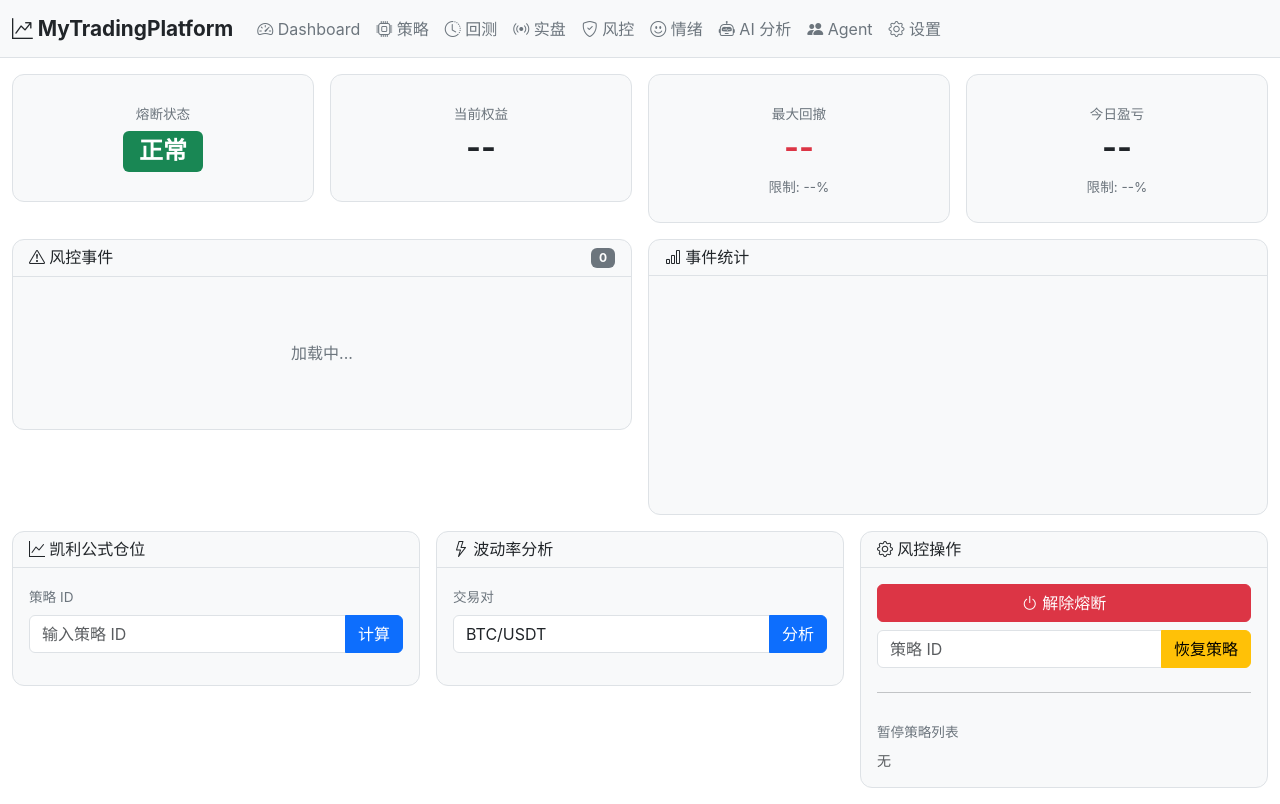
After one commit to T-with/T1, a Python web app: template templates/risk.html in a window 1280 px wide. The commit adds this page. Run offline with Jinja, Linux system fonts and the light colour scheme; the template is opened without the code that fills it, so the values that code supplies are empty; a map, chart or similar area stays blank.

Commit message:
Phase 9: Frontend redesign
New pages:
- /risk — Risk Management Dashboard
  - Circuit breaker status & controls
  - Equity/drawdown/daily PnL monitoring
  - Risk event log with severity badges
  - Kelly formula position calculator
  - Volatility analyzer with regime detection
  - Strategy halt/resume controls
  - Auto-refresh every 10s

- /sentiment — Market Sentiment Dashboard
  - Fear & Greed gauge (SVG animated)
  - News/social sentiment score
  - On-chain data (funding rate, long/short ratio, OI)
  - Top positive/negative news
  - Multi-symbol selector
  - Auto-refresh every 60s

Updated pages:
- /strategy — 12 strategy types in dropdown
- /backtest — 12 strategy types in dropdown
- /base.html — Added 风控 & 情绪 to navigation

Total: 9 page routes, 42+ API endpoints, 12 strategies

```diff
--- a/templates/backtest.html
+++ b/templates/backtest.html
@@ -12,6 +12,12 @@
                         <label class="form-label">策略</label>
                         <select class="form-select" id="bt-strategy">
                             <option value="ai_multi_factor">🧠 AI 多因子 (XGBoost) ⭐推荐</option>
+                            <option value="lstm">🧠 LSTM 深度学习</option>
+                            <option value="transformer">🧠 Transformer 注意力</option>
+                            <option value="rl_ppo">🎮 强化学习 PPO</option>
+                            <option value="ai_grid">📐 AI 动态网格</option>
+                            <option value="smart_dca">💰 智能定投 DCA</option>
+                            <option value="stat_arb">📊 统计套利 (均值回归)</option>
                             <option value="macd_cross">MACD 金叉/死叉</option>
                             <option value="rsi_reversal">RSI 超买超卖</option>
                             <option value="bollinger_breakout">布林带突破</option>
--- a/templates/base.html
+++ b/templates/base.html
@@ -72,8 +72,10 @@
                     <li class="nav-item"><a class="nav-link" href="/strategy"><i class="bi bi-cpu"></i> 策略</a></li>
                     <li class="nav-item"><a class="nav-link" href="/backtest"><i class="bi bi-clock-history"></i> 回测</a></li>
                     <li class="nav-item"><a class="nav-link" href="/live"><i class="bi bi-broadcast"></i> 实盘</a></li>
+                    <li class="nav-item"><a class="nav-link" href="/risk"><i class="bi bi-shield-check"></i> 风控</a></li>
+                    <li class="nav-item"><a class="nav-link" href="/sentiment"><i class="bi bi-emoji-smile"></i> 情绪</a></li>
                     <li class="nav-item"><a class="nav-link" href="/ai"><i class="bi bi-robot"></i> AI 分析</a></li>
-                    <li class="nav-item"><a class="nav-link" href="/agents"><i class="bi bi-people-fill"></i> Agent 团队</a></li>
+                    <li class="nav-item"><a class="nav-link" href="/agents"><i class="bi bi-people-fill"></i> Agent</a></li>
                     <li class="nav-item"><a class="nav-link" href="/settings"><i class="bi bi-gear"></i> 设置</a></li>
                 </ul>
                 <span class="navbar-text" id="header-price"></span>
--- /dev/null
+++ b/templates/risk.html
@@ -0,0 +1,247 @@
+{% extends "base.html" %}
+{% block title %}风控中心 — MyTradingPlatform{% endblock %}
+
+{% block content %}
+<div class="row g-3 mb-3">
+    <div class="col-md-3">
+        <div class="card stat-card" id="cb-card">
+            <div class="stat-label">熔断状态</div>
+            <div class="stat-value" id="cb-status"><span class="badge bg-success">正常</span></div>
+            <div class="stat-label" id="cb-reason"></div>
+        </div>
+    </div>
+    <div class="col-md-3">
+        <div class="card stat-card">
+            <div class="stat-label">当前权益</div>
+            <div class="stat-value" id="equity-value">--</div>
+            <div class="stat-label" id="equity-pnl"></div>
+        </div>
+    </div>
+    <div class="col-md-3">
+        <div class="card stat-card">
+            <div class="stat-label">最大回撤</div>
+            <div class="stat-value red" id="dd-value">--</div>
+            <div class="stat-label">限制: <span id="dd-limit">--</span>%</div>
+        </div>
+    </div>
+    <div class="col-md-3">
+        <div class="card stat-card">
+            <div class="stat-label">今日盈亏</div>
+            <div class="stat-value" id="daily-pnl">--</div>
+            <div class="stat-label">限制: <span id="daily-limit">--</span>%</div>
+        </div>
+    </div>
+</div>
+
+<div class="row g-3 mb-3">
+    <div class="col-md-6">
+        <div class="card">
+            <div class="card-header d-flex justify-content-between align-items-center">
+                <h6 class="mb-0"><i class="bi bi-exclamation-triangle"></i> 风控事件</h6>
+                <span class="badge bg-secondary" id="event-total">0</span>
+            </div>
+            <div class="card-body" style="max-height:400px;overflow-y:auto">
+                <div id="events-list" class="loading">加载中...</div>
+            </div>
+        </div>
+    </div>
+    <div class="col-md-6">
+        <div class="card">
+            <div class="card-header"><h6 class="mb-0"><i class="bi bi-bar-chart"></i> 事件统计</h6></div>
+            <div class="card-body">
+                <canvas id="event-chart" height="200"></canvas>
+            </div>
+        </div>
+    </div>
+</div>
+
+<div class="row g-3 mb-3">
+    <div class="col-md-4">
+        <div class="card">
+            <div class="card-header"><h6 class="mb-0"><i class="bi bi-graph-up"></i> 凯利公式仓位</h6></div>
+            <div class="card-body">
+                <div class="mb-3">
+                    <label class="form-label">策略 ID</label>
+                    <div class="input-group">
+                        <input type="text" class="form-control" id="kelly-sid" placeholder="输入策略 ID">
+                        <button class="btn btn-primary" onclick="loadKelly()">计算</button>
+                    </div>
+                </div>
+                <div id="kelly-result" style="display:none">
+                    <div class="text-center mb-3">
+                        <div class="stat-value blue" id="kelly-pct">--</div>
+                        <div class="stat-label">建议仓位比例</div>
+                    </div>
+                    <table class="table table-sm">
+                        <tr><td>胜率</td><td id="kelly-wr" class="text-end">--</td></tr>
+                        <tr><td>赔率</td><td id="kelly-pr" class="text-end">--</td></tr>
+                        <tr><td>凯利原始值</td><td id="kelly-raw" class="text-end">--</td></tr>
+                        <tr><td>半凯利调整</td><td id="kelly-adj" class="text-end">--</td></tr>
+                        <tr><td>置信度</td><td id="kelly-conf" class="text-end">--</td></tr>
+                        <tr><td>样本数</td><td id="kelly-n" class="text-end">--</td></tr>
+                    </table>
+                </div>
+            </div>
+        </div>
+    </div>
+    <div class="col-md-4">
+        <div class="card">
+            <div class="card-header"><h6 class="mb-0"><i class="bi bi-lightning"></i> 波动率分析</h6></div>
+            <div class="card-body">
+                <div class="mb-3">
+                    <label class="form-label">交易对</label>
+                    <div class="input-group">
+                        <select class="form-select" id="vol-symbol">
+                            <option value="BTC_USDT">BTC/USDT</option>
+                            <option value="ETH_USDT">ETH/USDT</option>
+                            <option value="SOL_USDT">SOL/USDT</option>
+                        </select>
+                        <button class="btn btn-primary" onclick="loadVol()">分析</button>
+                    </div>
+                </div>
+                <div id="vol-result" style="display:none">
+                    <div class="text-center mb-2">
+                        <span class="badge fs-6" id="vol-regime">--</span>
+                    </div>
+                    <table class="table table-sm">
+                        <tr><td>历史波动率(20)</td><td id="vol-hist20" class="text-end">--</td></tr>
+                        <tr><td>历史波动率(60)</td><td id="vol-hist60" class="text-end">--</td></tr>
+                        <tr><td>EWMA(20)</td><td id="vol-ewma" class="text-end">--</td></tr>
+                        <tr><td>Parkinson(20)</td><td id="vol-park" class="text-end">--</td></tr>
+                        <tr><td>波动率突增</td><td id="vol-spike" class="text-end">--</td></tr>
+                        <tr><td>风险等级</td><td id="vol-risk" class="text-end">--</td></tr>
+                    </table>
+                </div>
+            </div>
+        </div>
+    </div>
+    <div class="col-md-4">
+        <div class="card">
+            <div class="card-header"><h6 class="mb-0"><i class="bi bi-gear"></i> 风控操作</h6></div>
+            <div class="card-body">
+                <div class="d-grid gap-2">
+                    <button class="btn btn-danger" onclick="releaseBreaker()">
+                        <i class="bi bi-power"></i> 解除熔断
+                    </button>
+                    <div class="input-group">
+                        <input type="text" class="form-control" id="resume-sid" placeholder="策略 ID">
+                        <button class="btn btn-warning" onclick="resumeStrategy()">恢复策略</button>
+                    </div>
+                    <hr>
+                    <div class="stat-label">暂停策略列表</div>
+                    <div id="halted-list" class="small text-muted">无</div>
+                </div>
+            </div>
+        </div>
+    </div>
+</div>
+{% endblock %}
+
+{% block scripts %}
+<script src="https://cdn.jsdelivr.net/npm/chart.js@4"></script>
+<script>
+let eventChart = null;
+
+async function loadDashboard() {
+    const d = await API.get('/api/risk/dashboard');
+
+    // Circuit breaker
+    const cb = d.circuit_breaker;
+    if (cb.active) {
+        document.getElementById('cb-status').innerHTML = '<span class="badge bg-danger fs-6">熔断中</span>';
+        document.getElementById('cb-reason').textContent = cb.reason + ' (剩余' + Math.ceil(cb.cooldown_remaining) + 's)';
+    } else {
+        document.getElementById('cb-status').innerHTML = '<span class="badge bg-success fs-6">正常</span>';
+        document.getElementById('cb-reason').textContent = '';
+    }
+
+    // Equity
+    const eq = d.equity;
+    document.getElementById('equity-value').textContent = fmt(eq.current, 0) + ' USDT';
+    document.getElementById('equity-pnl').innerHTML = '<span class="' + pnlClass(eq.daily_pnl_pct) + '">' + pnlSign(eq.daily_pnl_pct) + '% 今日</span>';
+    document.getElementById('dd-value').textContent = fmt(eq.drawdown_pct) + '%';
+    document.getElementById('dd-limit').textContent = d.limits.max_drawdown_pct;
+    document.getElementById('daily-pnl').innerHTML = '<span class="' + pnlClass(eq.daily_pnl_pct) + '">' + pnlSign(eq.daily_pnl_pct) + '%</span>';
+    document.getElementById('daily-limit').textContent = d.limits.daily_loss_limit_pct;
+
+    // Events
+    const events = d.recent_events || [];
+    document.getElementById('event-total').textContent = d.total_events;
+    document.getElementById('events-list').innerHTML = events.length === 0
+        ? '<div class="text-muted text-center">暂无风控事件</div>'
+        : events.reverse().map(e => {
+            const color = {normal:'success',warning:'warning',danger:'danger',critical:'danger',circuit_breaker:'dark'}[e.level] || 'secondary';
+            return `<div class="d-flex align-items-center mb-2 p-2" style="border-left:3px solid var(--bs-${color})">
+                <div class="me-2"><span class="badge bg-${color}">${e.level}</span></div>
+                <div class="flex-grow-1"><div class="small">${e.message}</div><div class="text-muted" style="font-size:0.75rem">${e.time} ${e.strategy?'· '+e.strategy:''}</div></div>
+            </div>`;
+        }).join('');
+
+    // Event chart
+    const counts = d.event_counts || {};
+    const labels = Object.keys(counts);
+    const values = Object.values(counts);
+    if (eventChart) eventChart.destroy();
+    if (labels.length > 0) {
+        eventChart = new Chart(document.getElementById('event-chart'), {
+            type: 'doughnut',
+            data: { labels, datasets: [{ data: values, backgroundColor: ['#198754','#ffc107','#dc3545','#6f42c1','#0dcaf0'] }] },
+            options: { responsive: true, plugins: { legend: { position: 'bottom' } } }
+        });
+    }
+
+    // Halted
+    document.getElementById('halted-list').textContent = d.halted_strategies.length > 0
+        ? d.halted_strategies.join(', ') : '无';
+}
+
+async function loadKelly() {
+    const sid = document.getElementById('kelly-sid').value.trim();
+    if (!sid) return toast('请输入策略 ID', 'warning');
+    const d = await API.get('/api/risk/kelly/' + sid);
+    document.getElementById('kelly-result').style.display = 'block';
+    document.getElementById('kelly-pct').textContent = d.position_pct + '%';
+    document.getElementById('kelly-wr').textContent = d.win_rate + '%';
+    document.getElementById('kelly-pr').textContent = d.payoff_ratio;
+    document.getElementById('kelly-raw').textContent = d.kelly_raw + '%';
+    document.getElementById('kelly-adj').textContent = d.kelly_adjusted + '%';
+    document.getElementById('kelly-conf').textContent = d.confidence;
+    document.getElementById('kelly-n').textContent = d.sample_size;
+}
+
+async function loadVol() {
+    const sym = document.getElementById('vol-symbol').value;
+    const d = await API.get('/api/risk/volatility/' + sym);
+    document.getElementById('vol-result').style.display = 'block';
+    const v = d.volatility || {};
+    document.getElementById('vol-hist20').textContent = (v.historical_20 * 100).toFixed(2) + '%';
+    document.getElementById('vol-hist60').textContent = (v.historical_60 * 100).toFixed(2) + '%';
+    document.getElementById('vol-ewma').textContent = (v.ewma_20 * 100).toFixed(2) + '%';
+    document.getElementById('vol-park').textContent = (v.parkinson_20 * 100).toFixed(2) + '%';
+    const regime = d.regime || 'unknown';
+    const regimeMap = {low_vol:'低波动',normal:'正常',high_vol:'高波动',extreme:'极端'};
+    const regimeColor = {low_vol:'success',normal:'info',high_vol:'warning',extreme:'danger'}[regime]||'secondary';
+    document.getElementById('vol-regime').innerHTML = '<span class="badge bg-'+regimeColor+'">'+(regimeMap[regime]||regime)+'</span>';
+    const spike = d.vol_spike || {};
+    document.getElementById('vol-spike').innerHTML = spike.spike ? '<span class="red">是 ('+spike.ratio+'x)</span>' : '否';
+    document.getElementById('vol-risk').innerHTML = '<span class="badge bg-'+({normal:'success',warning:'warning',danger:'danger',critical:'danger'}[d.risk_level]||'secondary')+'">'+d.risk_level+'</span>';
+}
+
+async function releaseBreaker() {
+    await API.post('/api/risk/circuit-breaker/release');
+    toast('熔断已解除', 'success');
+    loadDashboard();
+}
+
+async function resumeStrategy() {
+    const sid = document.getElementById('resume-sid').value.trim();
+    if (!sid) return toast('请输入策略 ID', 'warning');
+    await API.post('/api/risk/resume/' + sid);
+    toast('策略 ' + sid + ' 已恢复', 'success');
+    loadDashboard();
+}
+
+loadDashboard();
+setInterval(loadDashboard, 10000);
+</script>
+{% endblock %}
```
Also changed, not shown: app.py (+8 -0 lines), templates/sentiment.html (added, +210 -0 lines), templates/strategy.html (+14 -0 lines).
